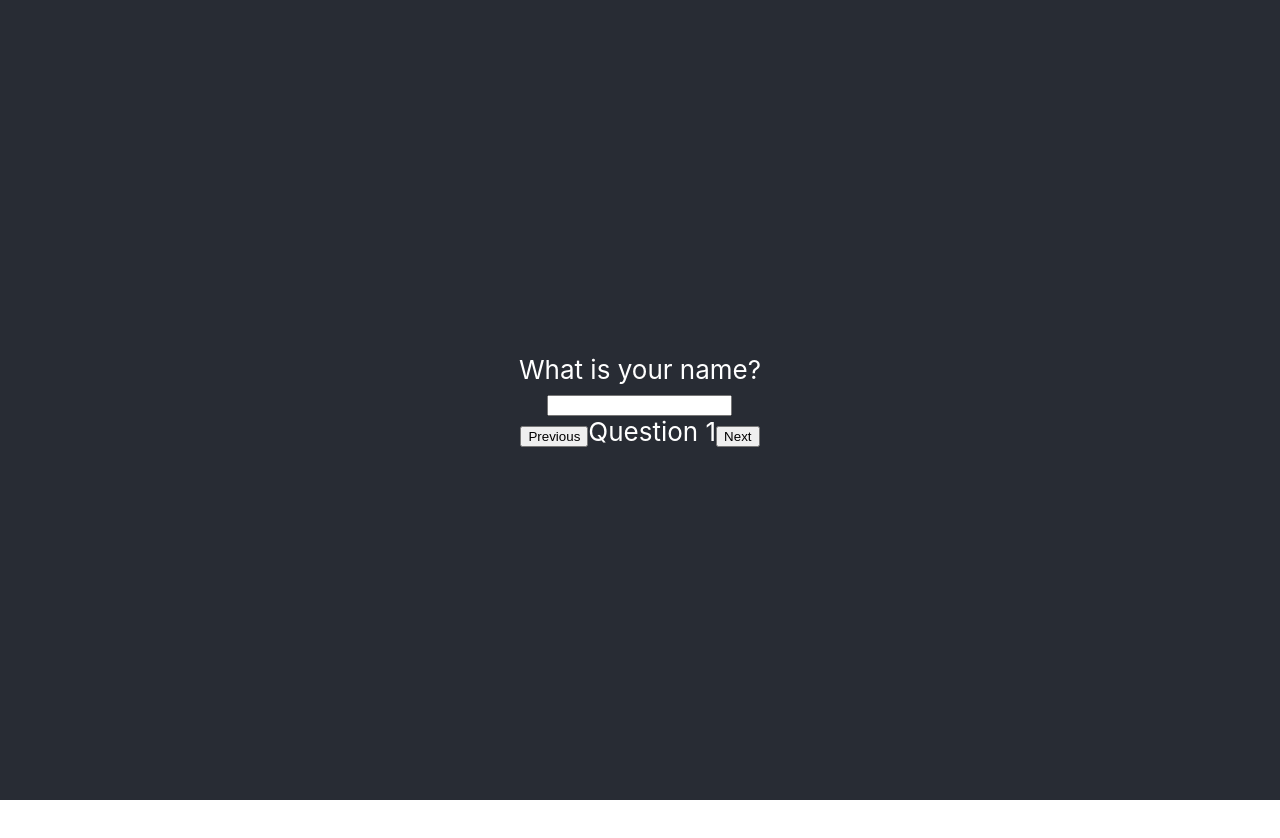
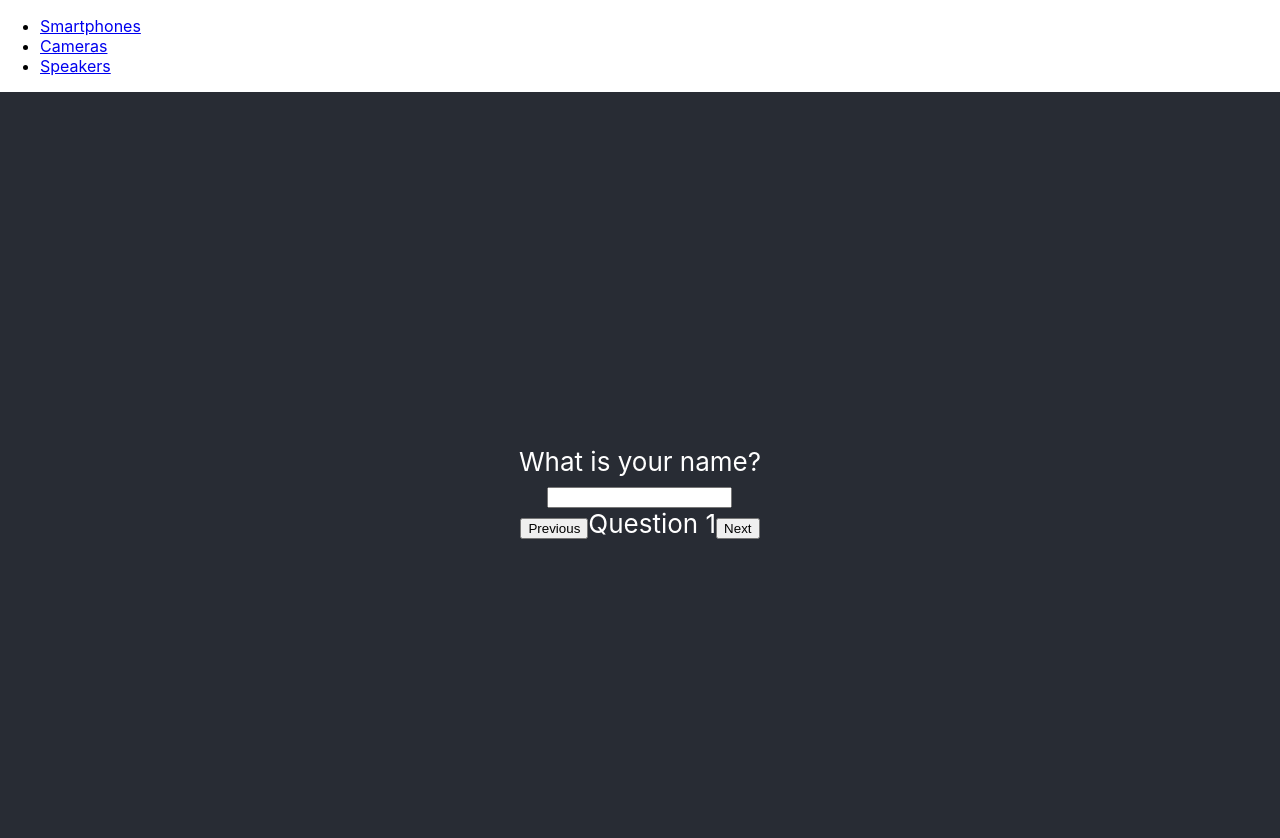
Before and after one commit to e2heidari/find-my-phone, a React (Create React App) app: page / in a window 1280 px wide. Shown: the top 838 px of the page. Before the commit the page ends 800 px from the top, so only its background shows below. Built offline with nearby package versions, Linux system fonts and the light colour scheme.

Commit message:
add react router to my project

```diff
--- a/package.json
+++ b/package.json
@@ -8,6 +8,7 @@
     "@testing-library/user-event": "^12.8.3",
     "react": "^17.0.2",
     "react-dom": "^17.0.2",
+    "react-router-dom": "^5.3.0",
     "react-scripts": "4.0.3",
     "web-vitals": "^1.1.2"
   },
--- a/src/App.css
+++ b/src/App.css
@@ -2,16 +2,7 @@
     text-align: center;
   }
 
-  .App-logo {
-    height: 40vmin;
-    pointer-events: none;
-  }
 
-  @media (prefers-reduced-motion: no-preference) {
-    .App-logo {
-      animation: App-logo-spin infinite 20s linear;
-    }
-  }
 
   .App-header {
     background-color: #282c34;
@@ -23,16 +14,3 @@
     font-size: calc(10px + 2vmin);
     color: white;
   }
-
-  .App-link {
-    color: #61dafb;
-  }
-
-  @keyframes App-logo-spin {
-    from {
-      transform: rotate(0deg);
-    }
-    to {
-      transform: rotate(360deg);
-    }
-  }
--- a/src/App.js
+++ b/src/App.js
@@ -1,43 +1,51 @@
-import "./App.css";
-import questions from "./jsonFiles/question.json";
-import Question from "./components/Question";
-import { useState } from "react";
+import Phone from "./components/Phone"
+import {
+  BrowserRouter as Router,
+  Switch,
+  Route,
+  Link
+} from "react-router-dom";
 
-function App() {
-  const count = questions.length;
-  const [current, setCurrent] = useState(0);
-  const [answers, setAnswers] = useState([]);
+export default function App() {
   return (
-    <div className="App">
-      <header className="App-header">
-        <Question
-          question={questions[current].question}
-          value={answers[current] || ""}
-          onChange={(e) => {
-            const newAnswers = [...answers];
-            newAnswers[current] = e.target.value;
-            setAnswers(newAnswers);
-          }}
-        />
+    <Router>
+      <div>
+        <nav>
+          <ul>
+            <li>
+              <Link to="/">Smartphones</Link>
+            </li>
+            <li>
+              <Link to="/cameras">Cameras</Link>
+            </li>
+            <li>
+              <Link to="/speakers">Speakers</Link>
+            </li>
+          </ul>
+        </nav>
 
-        <div>
-          <button
-            onClick={() => (current - 1 >= 0 ? setCurrent(current - 1) : null)}
-          >
-            Previous
-          </button>
-          Question {current + 1}
-          <button
-            onClick={() =>
-              current + 1 < count ? setCurrent(current + 1) : null
-            }
-          >
-            Next
-          </button>
-        </div>
-      </header>
-    </div>
+        {/* A <Switch> looks through its children <Route>s and
+            renders the first one that matches the current URL. */}
+        <Switch>
+          <Route path="/cameras">
+            <Cameras />
+          </Route>
+          <Route path="/speakers">
+            <Speakers />
+          </Route>
+          <Route path="/">
+            <Phone />
+          </Route>
+        </Switch>
+      </div>
+    </Router>
   );
 }
 
-export default App;
+function Cameras() {
+  return <h2>Cameras</h2>;
+}
+
+function Speakers() {
+  return <h2>Speakers</h2>;
+}
--- /dev/null
+++ b/src/components/Phone.js
@@ -0,0 +1,44 @@
+import "../App.css";
+import questions from "../jsonFiles/question.json";
+import Question from "./Question";
+import { useState } from "react";
+import React from "react";
+
+function Phone() {
+  const count = questions.length;
+  const [current, setCurrent] = useState(0);
+  const [answers, setAnswers] = useState([]);
+  return (
+    <div className="App">
+      <header className="App-header">
+        <Question
+          question={questions[current].question}
+          value={answers[current] || ""}
+          onChange={(e) => {
+            const newAnswers = [...answers];
+            newAnswers[current] = e.target.value;
+            setAnswers(newAnswers);
+          }}
+        />
+
+        <div>
+          <button
+            onClick={() => (current - 1 >= 0 ? setCurrent(current - 1) : null)}
+          >
+            Previous
+          </button>
+          Question {current + 1}
+          <button
+            onClick={() =>
+              current + 1 < count ? setCurrent(current + 1) : null
+            }
+          >
+            Next
+          </button>
+        </div>
+      </header>
+    </div>
+  );
+}
+
+export default Phone;
```
Also changed, not shown: 1 other file (tests, documents, lock files or other folders).
